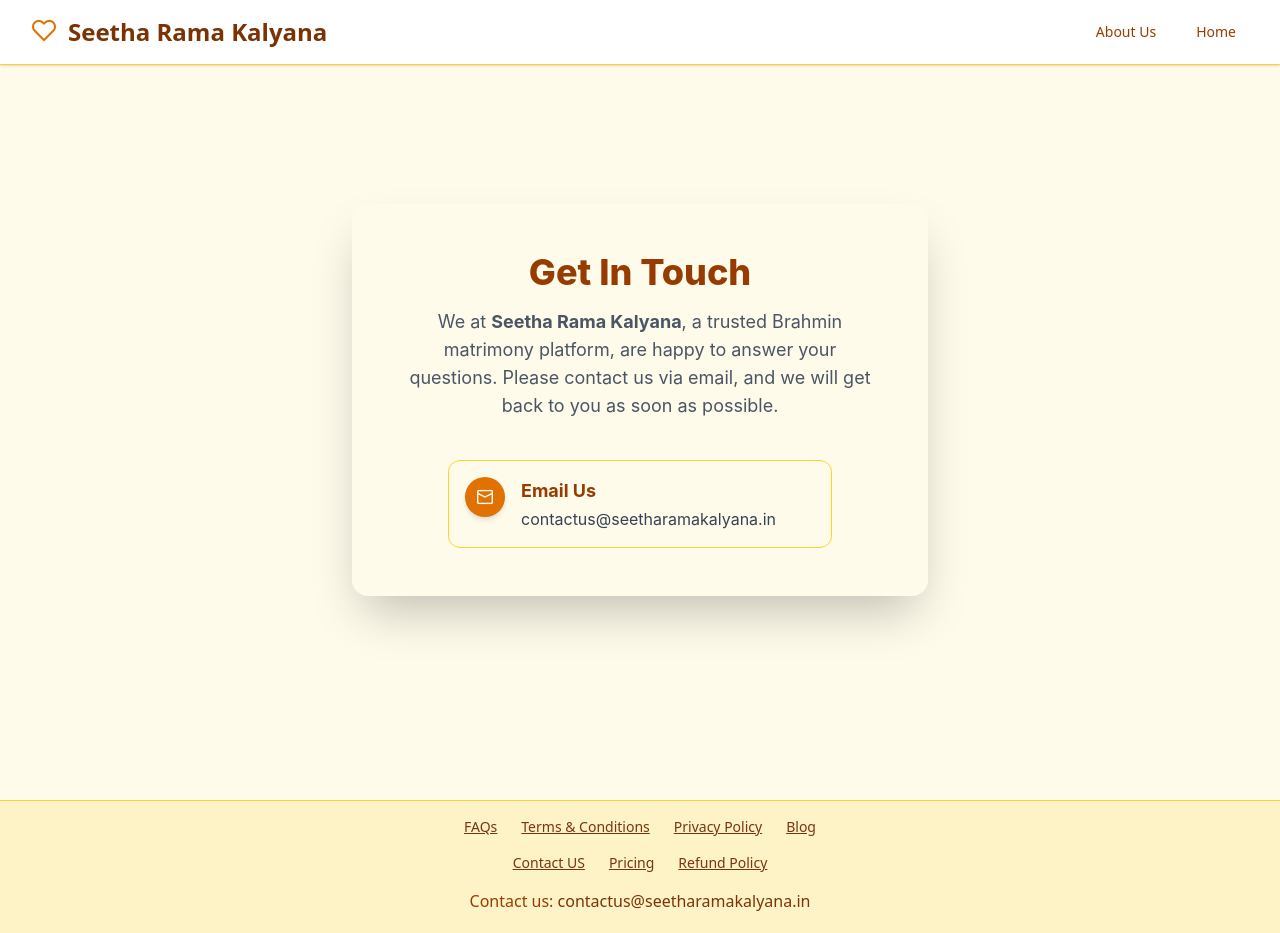
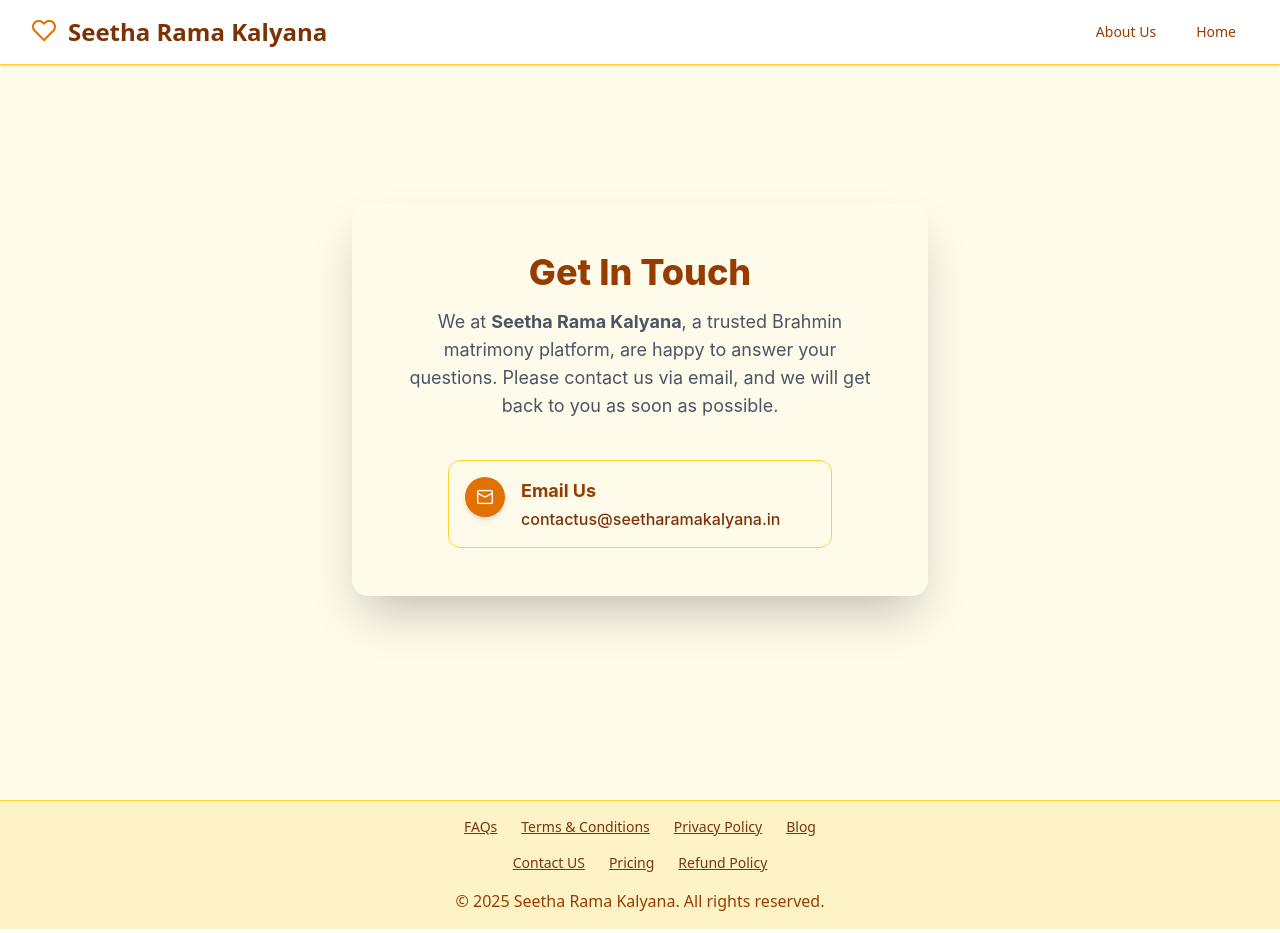
Before and after one commit to Sureshtr1998/kalyanam_FE, a React (Vite) app: page /contact-us in a window 1280 px wide. Shown: the top 933 px of the page. Built offline with nearby package versions, Linux system fonts and the light colour scheme.

Commit message:
Minor fixes

```diff
--- a/src/components/publicWrapper/PublicFooter.tsx
+++ b/src/components/publicWrapper/PublicFooter.tsx
@@ -1,5 +1,4 @@
 import { useNavigate } from "react-router-dom";
-import { SUPPORT_EMAIL } from "../../utils/constants";
 
 const PublicFooter = () => {
   const navigate = useNavigate();
@@ -36,16 +35,6 @@
           </button>
         </nav>
 
-        {/* Contact Email Section */}
-        <p className="text-base text-amber-800">
-          Contact us:{" "}
-          <a
-            href={`mailto:${SUPPORT_EMAIL}`}
-            className="font-medium text-amber-900 hover:text-amber-700">
-            {SUPPORT_EMAIL}
-          </a>
-        </p>
-
         {/* Copyright Section */}
         <p className="text-center text-base text-amber-800">
           &copy; 2025 Seetha Rama Kalyana. All rights reserved.
--- a/src/screens/contactUs/ContactUs.tsx
+++ b/src/screens/contactUs/ContactUs.tsx
@@ -42,11 +42,7 @@
 
           {/* Contact Details */}
           <div className="mt-10 mx-auto max-w-sm">
-            <ContactDetail
-              title="Email Us"
-              content={SUPPORT_EMAIL}
-              href={`mailto:${SUPPORT_EMAIL}`}
-            />
+            <ContactDetail title="Email Us" />
           </div>
         </main>
       </section>
@@ -56,15 +52,9 @@
 
 interface ContactDetailProps {
   title: string;
-  content: string;
-  href?: string;
 }
 
-const ContactDetail: React.FC<ContactDetailProps> = ({
-  title,
-  content,
-  href,
-}) => (
+const ContactDetail: React.FC<ContactDetailProps> = ({ title }) => (
   <div
     className={`flex items-start p-4 rounded-xl border ${BORDER_COLOR} bg-opacity-70`}>
     <div
@@ -74,15 +64,14 @@
 
     <div className="ml-4 text-left">
       <h3 className={`text-lg font-bold ${TEXT_COLOR} mb-0.5`}>{title}</h3>
-      {href ? (
+
+      <p className="text-base text-amber-800">
         <a
-          href={href}
-          className={`text-gray-700 hover:underline hover:${TEXT_COLOR} transition-colors duration-200 break-words`}>
-          {content}
+          href={`mailto:${SUPPORT_EMAIL}`}
+          className="font-medium text-amber-900 hover:text-amber-700">
+          {SUPPORT_EMAIL}
         </a>
-      ) : (
-        <p className="text-gray-700">{content}</p>
-      )}
+      </p>
     </div>
   </div>
 );
```
